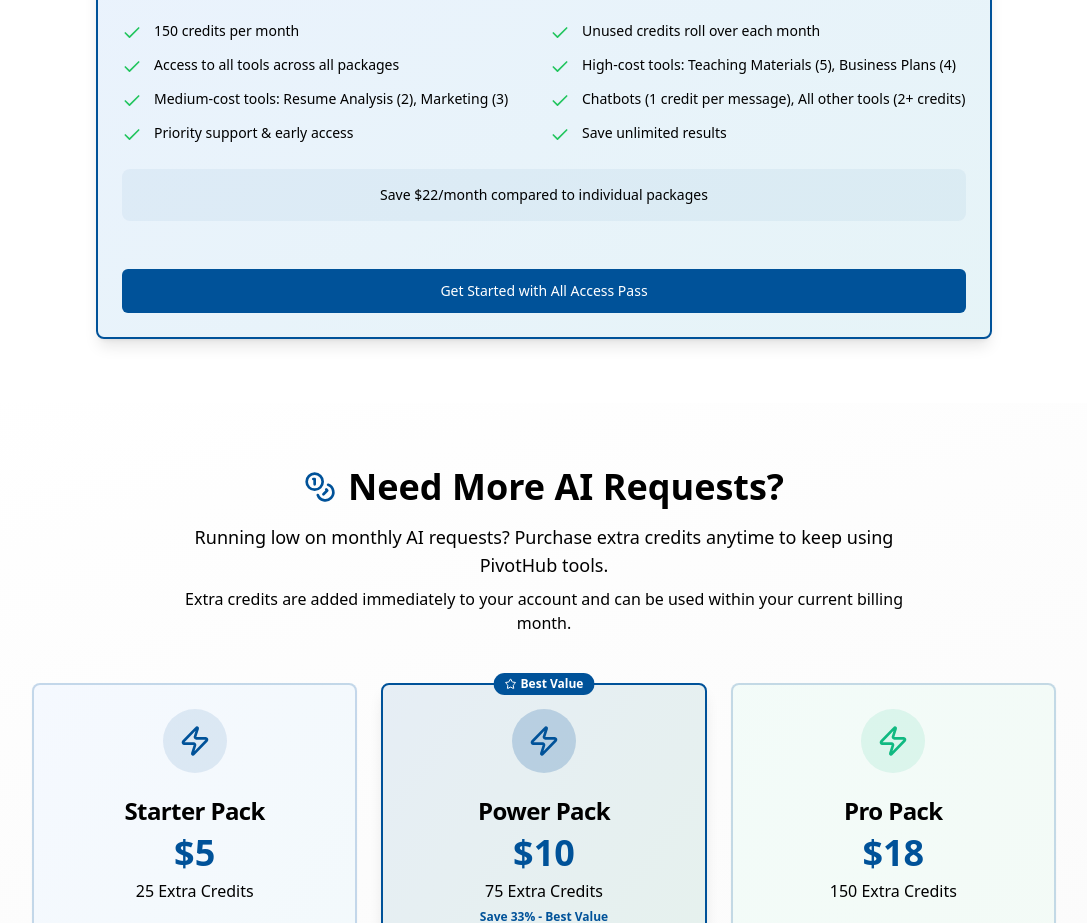
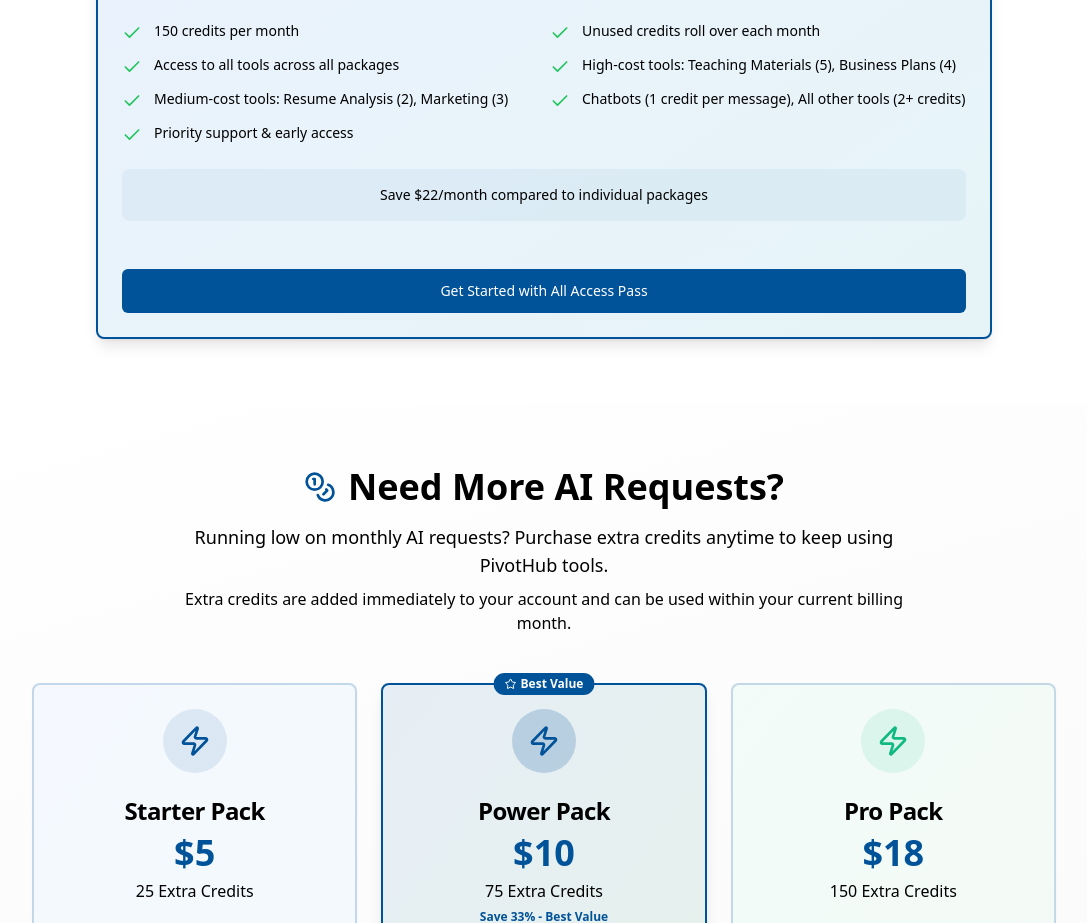
Before and after one commit to d0cunnin/pivothub, a React (Vite) app: page /pricing in a window 1280 px wide. Shown: the part 1583-2506 px from the top of the page, without its empty margins (96-1183 px from the left). Built offline with nearby package versions, Linux system fonts and the light colour scheme.

Commit message:
Refactor: Remove unused pricing features

```diff
--- a/src/pages/Pricing.tsx
+++ b/src/pages/Pricing.tsx
@@ -159,7 +159,6 @@ const Pricing = () => {
         "Interview Questions Coach (2 credits), Interview Feedback Coach (2 credits)",
         "Resume Analysis (2 credits)",
         "Course access (free - no credits)",
-        "Save unlimited results",
         "Priority email support"
       ],
       tier: "assess-prep-learn",
@@ -182,7 +181,6 @@ const Pricing = () => {
         "Logo & Branding (2 credits)",
         "Marketing & Social Media (2-3 credits)",
         "Schedule It & Host It tools (2-4 credits)",
-        "Save unlimited results",
         "Priority email support"
       ],
       tier: "build-teach-launch",
@@ -202,7 +200,6 @@ const Pricing = () => {
         "Grant Finder (2 credits)",
         "Resource Finder (2 credits)",
         "Side Income Assessment (2 credits)",
-        "Save unlimited results",
         "Priority email support"
       ],
       tier: "fund-it",
@@ -222,8 +219,7 @@ const Pricing = () => {
         "High-cost tools: Teaching Materials (5), Business Plans (4)",
         "Medium-cost tools: Resume Analysis (2), Marketing (3)",
         "Chatbots (1 credit per message), All other tools (2+ credits)",
-        "Priority support & early access",
-        "Save unlimited results"
+        "Priority support & early access"
       ],
       tier: "all-access",
       package: "all_access",
```
